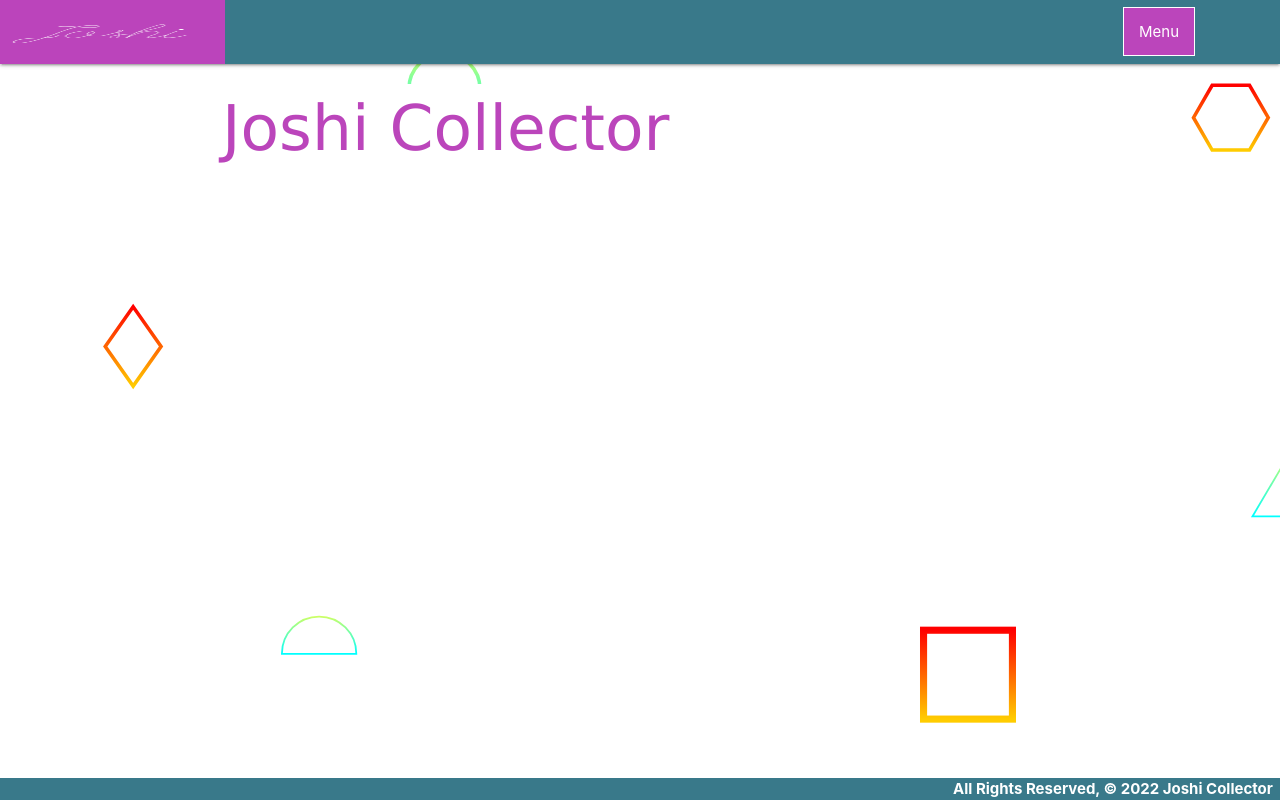
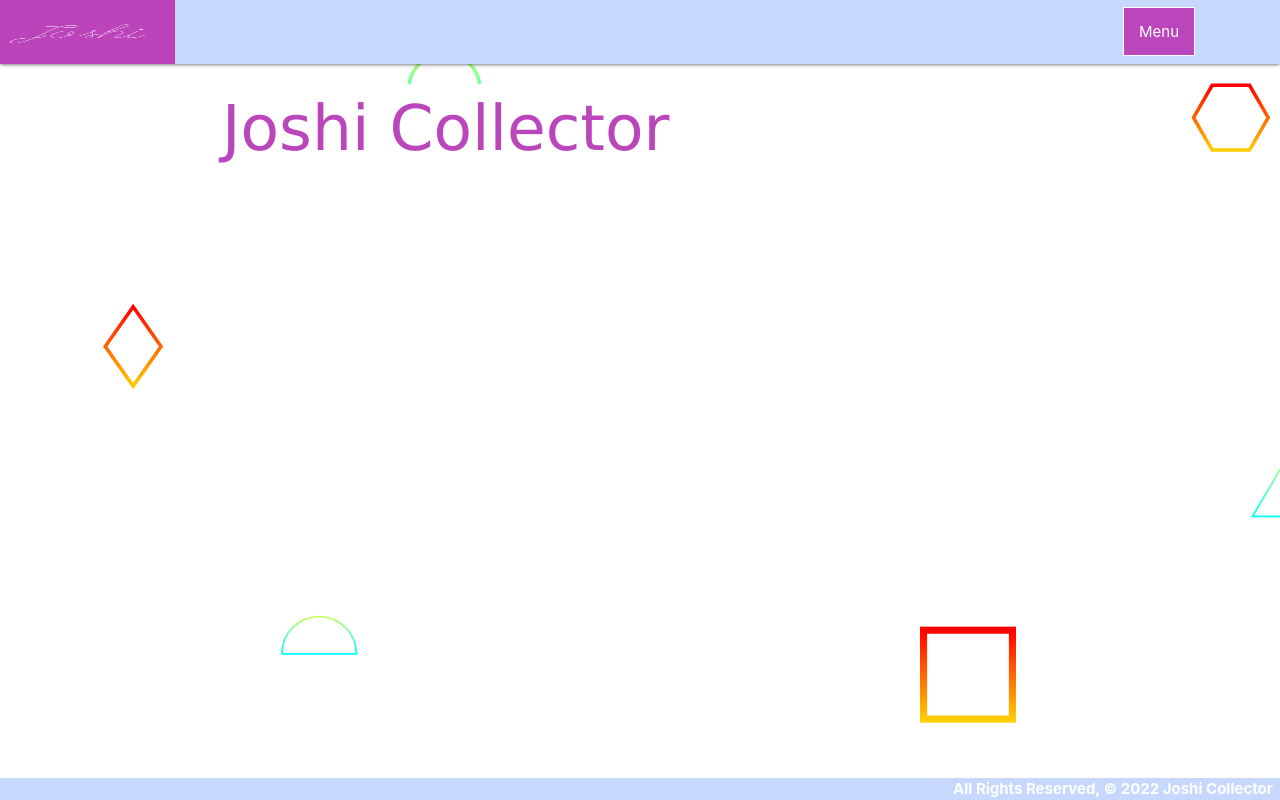
Before and after one commit to TonyPurple/joshicollector-flex44-anthonyvanoni, a Django app: page / in a window 1280 px wide. Run offline with Django 4.2, Linux system fonts and the light colour scheme.

Commit message:
matching colour of elements more closely to custom favicon

```diff
--- a/main_app/static/css/style.css
+++ b/main_app/static/css/style.css
@@ -21,7 +21,7 @@
     }
 
     nav .nav-wrapper {
-        background-color: rgb(57, 121, 138);
+        background-color: #C6D8FF;
         padding: 0;
         width: 100%;
         margin: 0 auto;
@@ -29,7 +29,7 @@
 
     #logo {
         height: 100%;
-        width: 225px;
+        width: 175px;
     }
 
     .menu-button {
@@ -55,8 +55,8 @@
     }
 
     .dropdown-menu a:hover {
-        background-color: rgb(57, 121, 138);
-        color: rgb(273, 117, 118);
+        background-color: #C6D8FF;
+        color: #BB45BB;
         padding: 10px;
     }
 
@@ -72,7 +72,7 @@
     footer.page-footer {
         padding-top: 0;
         text-align: right;
-        background-color: rgb(57, 121, 138);
+        background-color: #C6D8FF
     }
 
     h1 {
```
